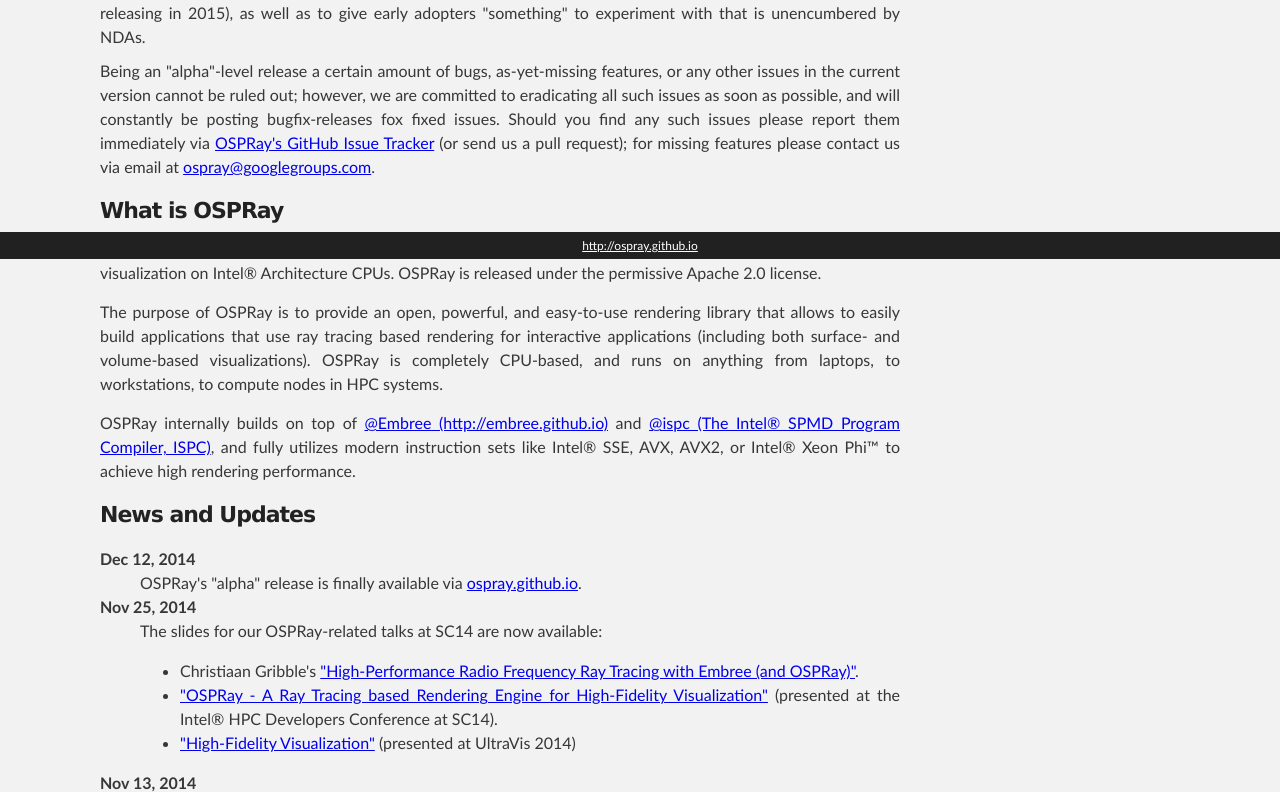
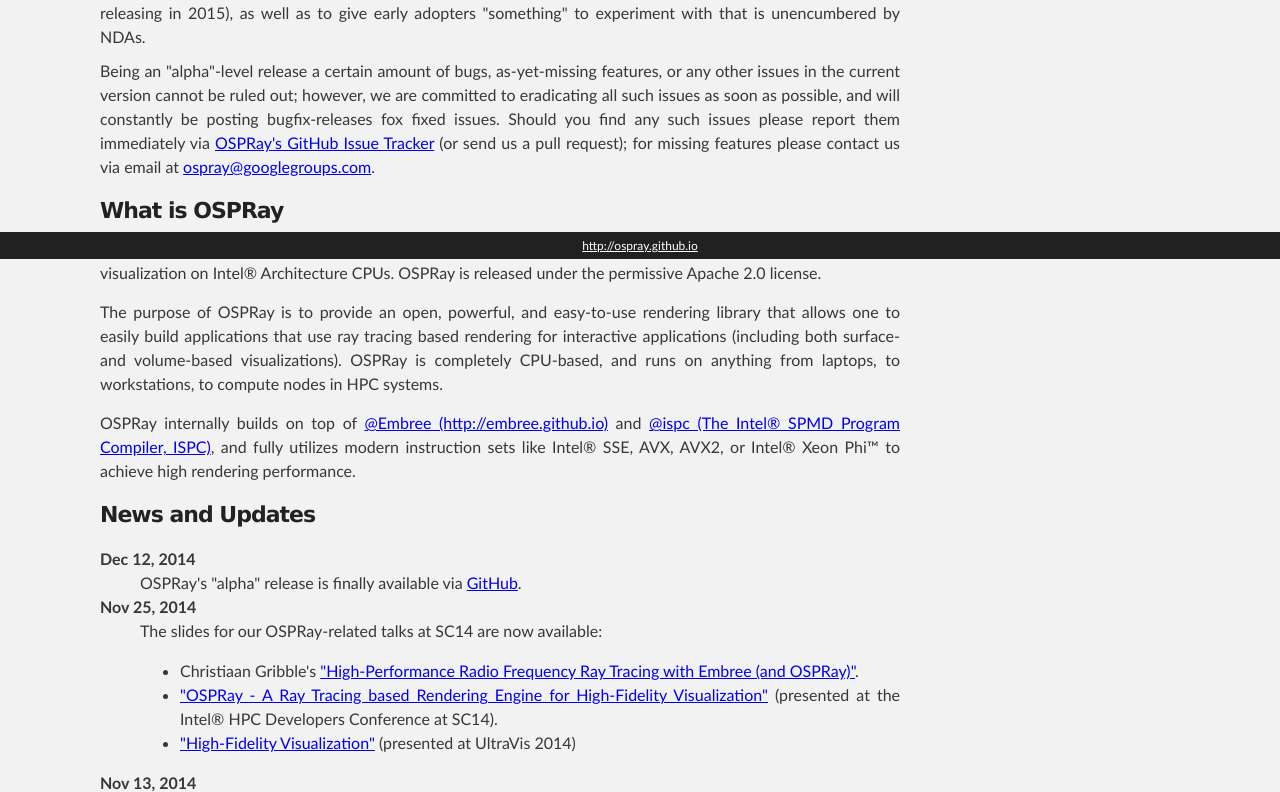
Before and after one commit to ospray/ospray.github.io, a plain HTML site: page index.html in a window 1280 px wide. Shown: the part 541-1333 px from the top of the page. Drawn offline with Linux system fonts and the light colour scheme.

Commit message:
minor corrections. changed OSPRay link to point to its GitHub page.

```diff
--- a/index.html
+++ b/index.html
@@ -284,7 +284,7 @@
   OSPRay is released under the permissive Apache 2.0 license.
 </p>
 <p>The purpose of OSPRay is to provide an open, powerful, and
-  easy-to-use rendering library that allows to easily build applications
+  easy-to-use rendering library that allows one to easily build applications
   that use ray tracing based rendering for interactive
   applications (including both surface- and volume-based visualizations). OSPRay is completely CPU-based, and runs on anything from laptops, to workstations, to compute nodes in HPC systems.</p>
 
@@ -301,7 +301,7 @@
 <dl>
   <!-- ------------------------------------------------------- -->
   <dt>Dec 12, 2014</dt><dd>
-    OSPRay's "alpha" release is finally available via <a href="ospray.github.io">ospray.github.io</a>.
+    OSPRay's "alpha" release is finally available via <a href="https://github.com/ospray/OSPRay">GitHub</a>.
   </dd>
   <!-- ------------------------------------------------------- -->
   <dt>Nov 25, 2014</dt><dd>
```
Also changed, not shown: teaser.html (+2 -2 lines), 2 other files.
